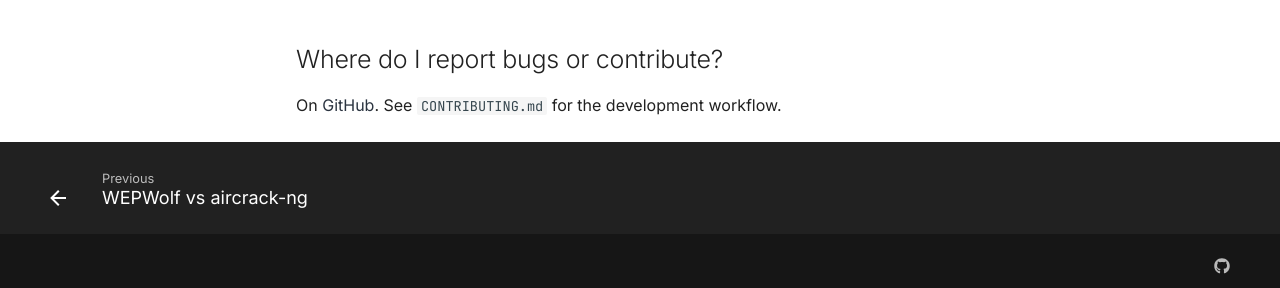
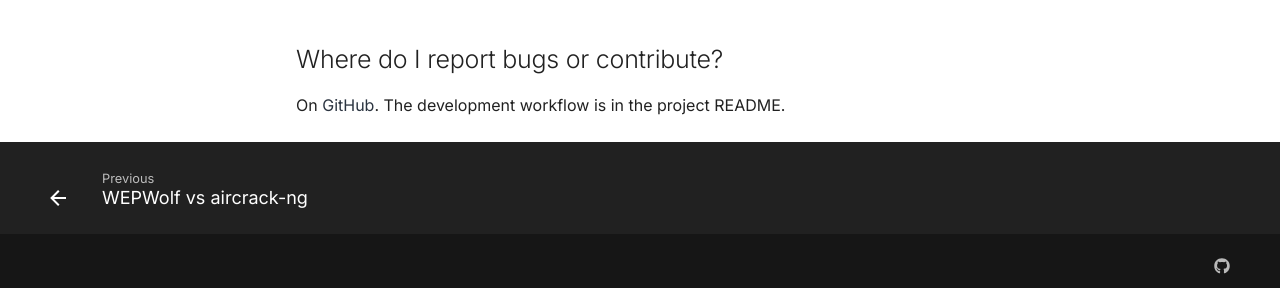
Before and after one commit to StrongWind1/WEPWolf, an MkDocs documentation site: the page built from docs/faq.md, in a window 1280 px wide and 900 px high, scrolled down 1866 px. Shown: the part 602-890 px from the top of the window. Built offline with MkDocs 1.6.1 and Material for MkDocs 9.7.7, drawn with Linux system fonts in a browser that asks for light colours; comment, search, counter and statistics services are not loaded.

Commit message:
docs: drop removed contributing references

```diff
--- a/docs/faq.md
+++ b/docs/faq.md
@@ -50,4 +50,4 @@ It is a single Rust binary built with `make release` (see [Installation](getting
 
 ## Where do I report bugs or contribute?
 
-On [GitHub](https://github.com/StrongWind1/WEPWolf). See `CONTRIBUTING.md` for the development workflow.
+On [GitHub](https://github.com/StrongWind1/WEPWolf/issues). The development workflow is in the project README.
```
Also changed, not shown: README.md (+1 -1 lines).
